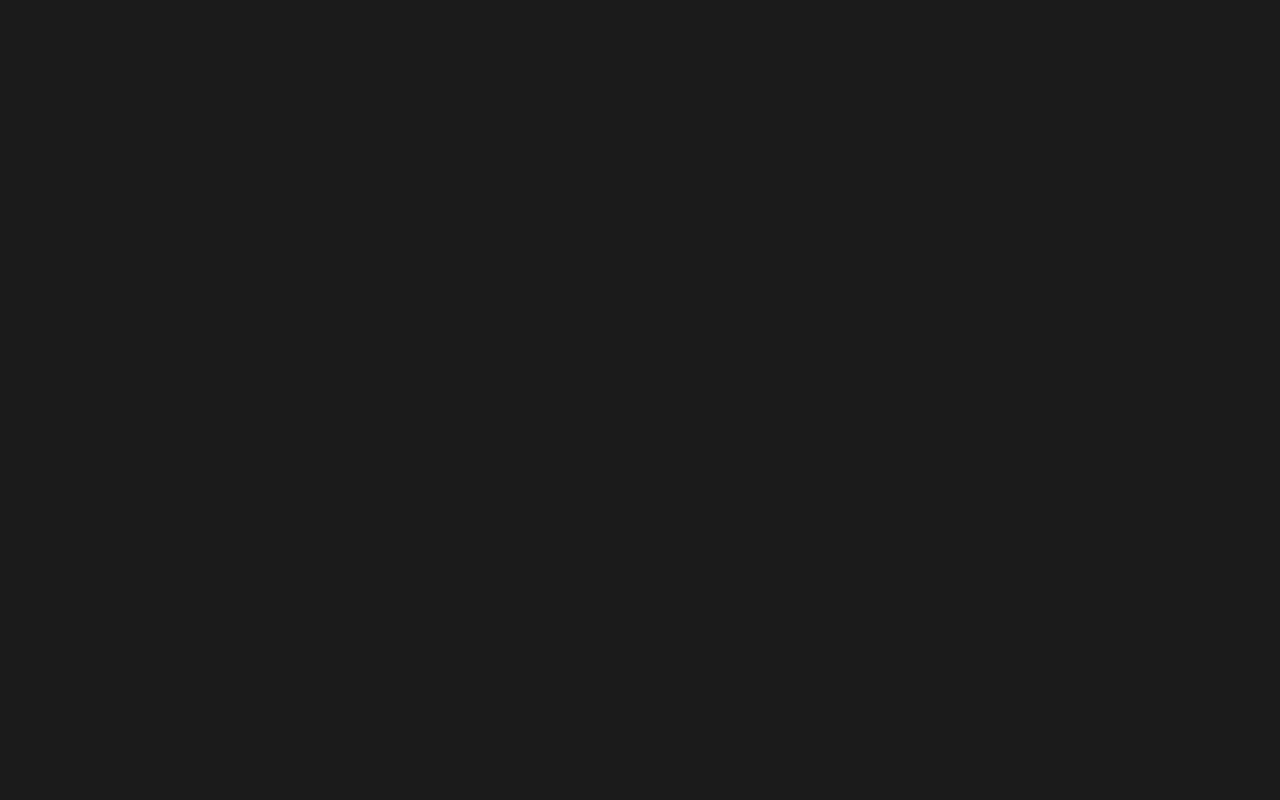
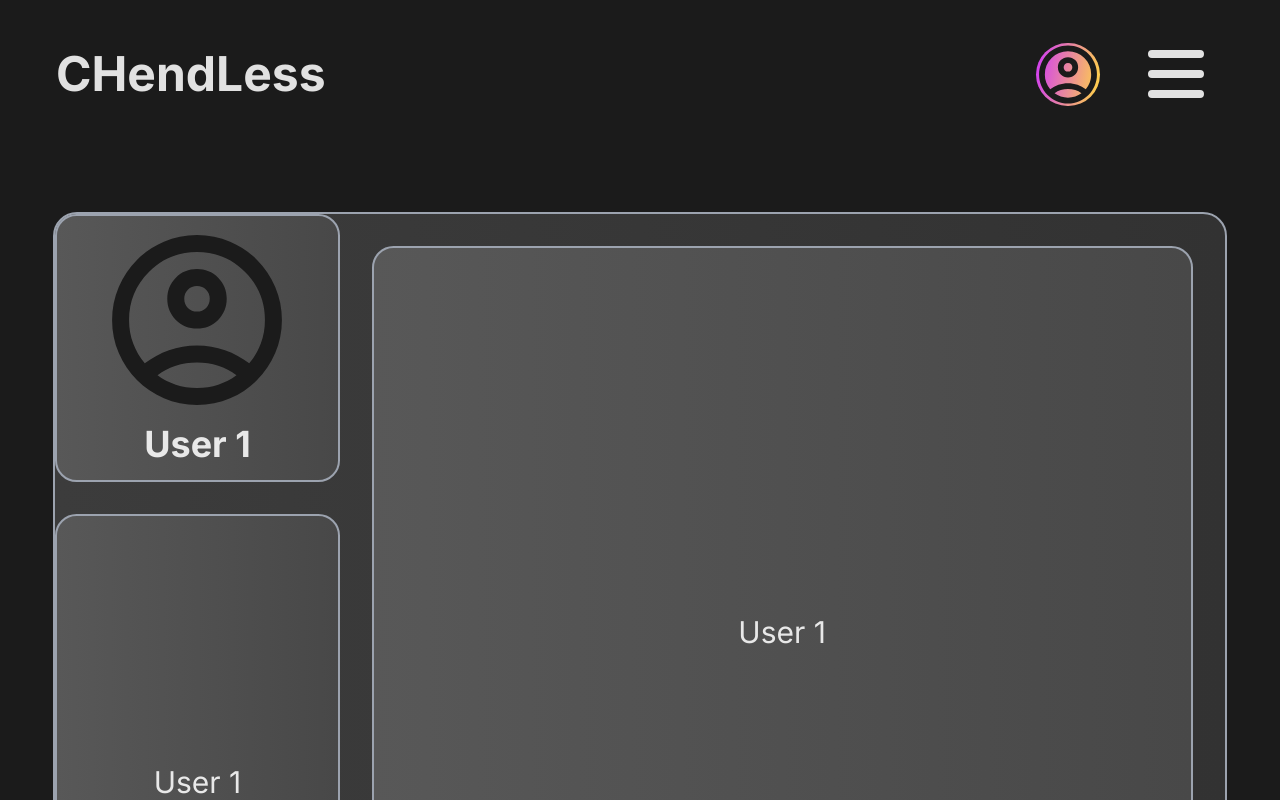
Before and after one commit to d3nnis2001/CHendLess, a Vue app in the folder frontend/: page /user/1 in a window 1280 px wide. Before the commit this address had no page. Shown: the top 800 px of the page. Built offline with nearby package versions, Linux system fonts and the light colour scheme.

Commit message:
Created User.vue, created route for user id

```diff
--- a/frontend/src/components/StepComponent.vue
+++ b/frontend/src/components/StepComponent.vue
@@ -1,10 +1,10 @@
 <template>
   <div
     :class="[
-      'flex items-center flex-row box-border justify-between xl:px-24 p-3 sm:p-5 lg:p-10 border-2 my-7 md:my-10 lg:my-20 mx-7 md:mx-10 lg:mx-20 xl:mx-32 2xl:mx-40 rounded-3xl border-gray-400 h-72 md:h-80 lg:h-96',
+      'flex items-center flex-row box-border justify-between xl:px-24 p-3 sm:p-5 lg:p-10 border-2 my-7 md:my-10 lg:my-20 mx-7 md:mx-10 lg:mx-20 xl:mx-32 2xl:mx-40 rounded-3xl border-gray-400 h-72 md:h-80 lg:h-96 bg-background_rec-dark',
       { 'step-component': isVisible }
     ]"
-    :style="{ backgroundColor: '#323232', opacity: isVisible ? 1 : 0 }"
+    :style="{ opacity: isVisible ? 1 : 0 }"
     ref="stepComponent"
   >
     <div v-if="imageLeft">
--- /dev/null
+++ b/frontend/src/components/UserComponent.vue
@@ -0,0 +1,21 @@
+<template>
+    <div class="
+    bg-background_konto-dark bg-gradient-to-r from-background_konto2-dark to-background_konto-dark
+    rounded-fitting border-gray-400 border-2 p-4
+    flex items-center justify-center
+    ">
+        <slot></slot>
+    </div>
+</template>
+
+<script>
+export default {
+    name: 'UserComponent',
+};
+</script>
+
+<style>
+    .rounded-fitting {
+        border-radius: 1.35rem;
+    }
+</style>
--- a/frontend/src/components/headbar.vue
+++ b/frontend/src/components/headbar.vue
@@ -5,7 +5,7 @@
       text-lg md:text-4xl lg:text-5xl h-12 md:h-24 lg:h-32 md:mx-4 lg:mx-8">
         <span class="self-center font-bold whitespace-nowrap">CHendLess</span>
         <div class="flex items-center order-2 space-x-2.5 md:space-x-5 lg:space-x-7">
-            <PurpleYellowButton v-if="profileInsteadOfButton===false" :gradientVersion=gradientVersion>
+            <PurpleYellowButton v-if="profileInsteadOfButton===false" :gradientVersion=gradientVersion  @click="navigateToSignIn">
               Sign in
             </PurpleYellowButton>
             <ProfileButton v-if="profileInsteadOfButton===true"></ProfileButton>
@@ -39,6 +39,11 @@ export default {
       required: false,
       default: false
     }
+  },
+  methods: {
+    navigateToSignIn() {
+      this.$router.push('/user/S1thK3nny');
+    }
   }
 };
 </script>
--- /dev/null
+++ b/frontend/src/pages/User.vue
@@ -0,0 +1,56 @@
+<template>
+    <div class="flex flex-col h-screen">
+        <CustomHeadBar :profileInsteadOfButton="true"></CustomHeadBar>
+        <div class="flex-grow flex items-center justify-center my-4 sm:my-8 md:my-12 xl:my-16 2xl:my-20">
+            <div class="h-full items-center justify-center w-11/12 border-2 rounded-3xl border-gray-400
+            bg-background_rec-dark bg-gradient-to-r from-background_rec2-dark to-background_rec-dark
+            grid grid-cols-[1fr_3fr] text-sm sm:text-base md:text-lg lg:text-2xl xl:text-3xl 2xl:text-4xl
+            gap-4 sm:gap-5 md:gap-6 lg:gap-7 xl:gap-8 2xl:gap-9">
+                <!-- 25% Column -->
+                <div class="h-full grid grid-rows-[1fr_2fr] gap-4 sm:gap-5 md:gap-6 lg:gap-7 xl:gap-8 2xl:gap-9">
+                    <UserComponent>
+                        <div class="flex justify-center items-center h-full w-full">
+                            <div class="flex flex-col items-center h-full w-full justify-center">
+                                <div class="mb-4 relative">
+                                    <div class="absolute inset-0 hover:bg-black-dark hover:bg-opacity-20 rounded-full transition-all duration-200 ease-in"></div>
+                                    <img src="../assets/profile.svg" alt="User Image" class="h-14 w-14 sm:h-24 sm:w-24 md:h-32 md:w-32 lg:h-44 lg:w-44 rounded-full">
+                                </div>
+                                <span class="text-center font-bold text-md sm:text-base md:text-xl lg:text-3xl xl:text-4xl 2xl:text-5xl">
+                                    User {{ $route.params.id }}
+                                </span>
+                            </div>
+                        </div>
+                    </UserComponent>
+
+                    <UserComponent>
+                        User {{ $route.params.id }}
+                    </UserComponent>
+
+                </div>
+                <!-- 75% Column -->
+                <div class="h-full content-center py-4 sm:py-5 md:py-6 lg:py-7 xl:py-8 2xl:py-9">
+                    <UserComponent class="grid mr-4 sm:mr-5 md:mr-6 lg:mr-7 xl:mr-8 2xl:mr-9 justify-center min-h-full">
+                        User {{ $route.params.id }}
+                    </UserComponent>
+                </div>
+
+            </div>
+        </div>
+    </div>
+</template>
+
+<script>
+import CustomHeadBar from "../components/headbar.vue";
+import UserComponent from "../components/UserComponent.vue";
+
+export default {
+    name: 'User',
+    components: { CustomHeadBar, UserComponent }
+};
+</script>
+
+<style>
+/* * {
+  border: 1px solid red;
+} */
+</style>
--- a/frontend/src/router/index.js
+++ b/frontend/src/router/index.js
@@ -2,6 +2,7 @@ import { createRouter, createWebHistory } from 'vue-router';
 import Upload from '../pages/Upload.vue';
 import Start from '../pages/Start.vue';
 import Results from '../pages/Results.vue';
+import User from '../pages/User.vue';
 
 
 const router = createRouter({
@@ -21,6 +22,10 @@ const router = createRouter({
             path: '/results',
             name: 'Results',
             component: Results
+        },
+        {
+            path: '/user/:id',
+            component: User
         }
     ]
 })
--- a/frontend/tailwind.config.js
+++ b/frontend/tailwind.config.js
@@ -38,8 +38,14 @@ module.exports = {
         background_rec: {
           dark: "#323232"
         },
+        background_rec2: {
+          dark: "#3c3c3c"
+        },
         background_konto: {
           dark: "#484848"
+        },
+        background_konto2: {
+          dark: "#585858"
         },
         green: {
           dark: "#24ff00"
```
